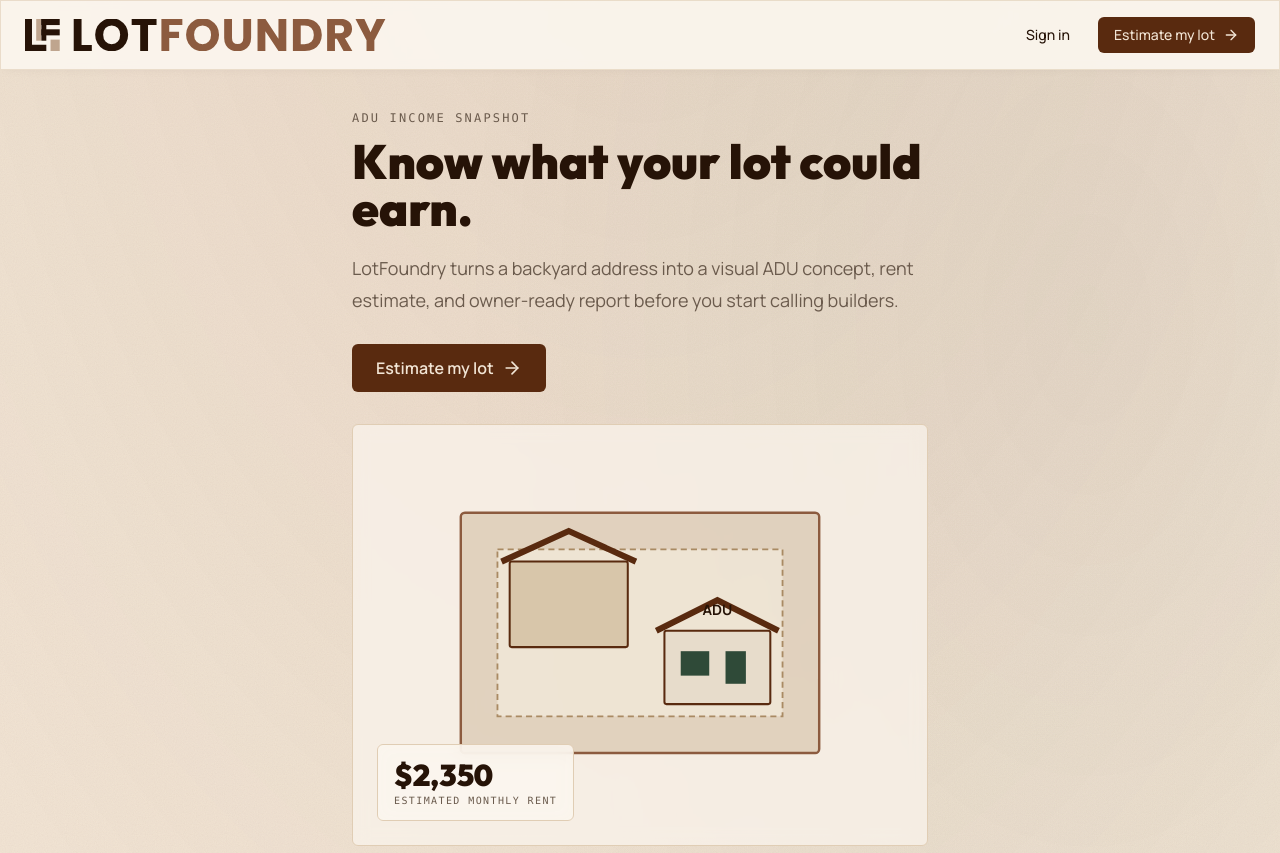
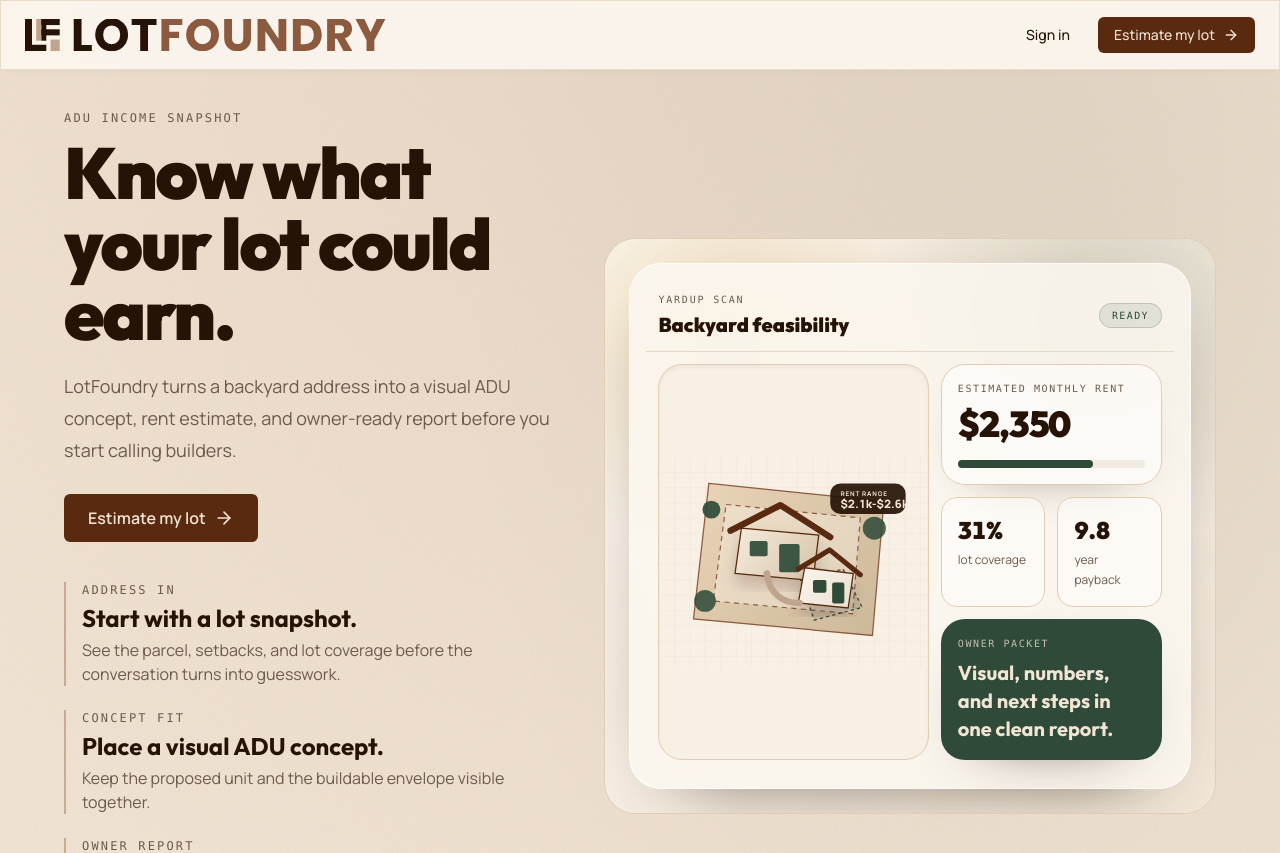
Before and after one commit to torralba85/YardUp, a Next.js app: page / in a window 1280 px wide. Shown: the top 853 px of the page. Built offline with nearby package versions, Linux system fonts and the light colour scheme; no server answers.

Commit message:
Polish landing hero visual

```diff
--- a/components/landing/HeroStory2D.tsx
+++ b/components/landing/HeroStory2D.tsx
@@ -3,21 +3,105 @@ import Link from "next/link";
 
 export function HeroStaticFrame() {
   return (
-    <div className="relative flex h-full min-h-[420px] items-center justify-center p-6">
-      <svg viewBox="0 0 220 160" className="h-full w-full max-w-md" role="img" aria-label="Lot with proposed ADU and income snapshot">
-        <rect x="22" y="20" width="176" height="118" fill="rgba(205,184,154,0.5)" stroke="#8C5B3F" strokeWidth="1.2" rx="2" />
-        <rect x="40" y="38" width="140" height="82" fill="rgba(248,240,228,0.55)" stroke="#a98a63" strokeWidth="0.9" strokeDasharray="3 2" />
-        <rect x="46" y="44" width="58" height="42" fill="#d8c6aa" stroke="#592A0F" strokeWidth="1" rx="1" />
-        <path d="M42 44 L75 29 L108 44" fill="none" stroke="#592A0F" strokeWidth="3" />
-        <rect x="122" y="78" width="52" height="36" fill="#e7dccb" stroke="#592A0F" strokeWidth="1" rx="1" />
-        <path d="M118 78 L148 63 L178 78" fill="none" stroke="#592A0F" strokeWidth="3" />
-        <rect x="130" y="88" width="14" height="12" fill="#2F4A38" />
-        <rect x="152" y="88" width="10" height="16" fill="#2F4A38" />
-        <text x="148" y="70" textAnchor="middle" fontSize="7" fontWeight="bold" fill="#261307" className="font-sans">ADU</text>
+    <div className="relative flex h-full min-h-[460px] items-center justify-center overflow-hidden p-4 sm:p-6">
+      <div
+        aria-hidden
+        className="absolute inset-0 bg-[radial-gradient(circle_at_18%_18%,rgba(200,146,42,0.18),transparent_30%),radial-gradient(circle_at_82%_12%,rgba(47,74,56,0.16),transparent_34%),linear-gradient(135deg,rgba(251,246,238,0.96),rgba(242,229,213,0.82))]"
+      />
+      <div
+        aria-hidden
+        className="absolute inset-x-8 top-8 h-28 rounded-full bg-lf-amber-soft blur-3xl"
+      />
+
+      <div className="relative w-full max-w-xl rounded-[2rem] border border-white/70 bg-lf-card/88 p-3 shadow-[0_28px_80px_-48px_rgba(38,19,7,0.75)] backdrop-blur md:p-4">
+        <div className="flex items-center justify-between border-b border-lf-hairline/70 px-3 py-3">
+          <div>
+            <p className="font-mono text-[10px] uppercase tracking-[0.18em] text-lf-muted">YardUp scan</p>
+            <p className="mt-1 font-display text-xl font-black text-lf-espresso">Backyard feasibility</p>
+          </div>
+          <div className="rounded-full border border-lf-forest/20 bg-lf-forest-soft px-3 py-1 font-mono text-[10px] uppercase tracking-[0.14em] text-lf-forest">
+            Ready
+          </div>
+        </div>
+
+        <div className="grid gap-3 p-3 lg:grid-cols-[1.1fr_0.9fr]">
+          <div className="relative overflow-hidden rounded-3xl border border-lf-hairline bg-lf-sand-2 shadow-inner">
+            <svg
+              viewBox="0 0 420 330"
+              className="h-full min-h-[300px] w-full"
+              role="img"
+              aria-label="Polished parcel map with proposed ADU, buildable envelope, and rental estimate"
+            >
+              <defs>
+                <linearGradient id="yardup-parcel" x1="62" y1="36" x2="344" y2="278" gradientUnits="userSpaceOnUse">
+                  <stop stopColor="#E9D4B7" />
+                  <stop offset="1" stopColor="#CDB89A" />
+                </linearGradient>
+                <linearGradient id="yardup-house" x1="118" y1="86" x2="246" y2="182" gradientUnits="userSpaceOnUse">
+                  <stop stopColor="#F8F0E4" />
+                  <stop offset="1" stopColor="#D8C6AA" />
+                </linearGradient>
+                <linearGradient id="yardup-adu" x1="216" y1="164" x2="322" y2="248" gradientUnits="userSpaceOnUse">
+                  <stop stopColor="#FBF6EE" />
+                  <stop offset="1" stopColor="#E7DCCB" />
+                </linearGradient>
+                <filter id="yardup-shadow" x="-20%" y="-20%" width="140%" height="140%">
+                  <feDropShadow dx="0" dy="14" stdDeviation="12" floodColor="#261307" floodOpacity="0.18" />
+                </filter>
+                <pattern id="yardup-grid" width="24" height="24" patternUnits="userSpaceOnUse">
+                  <path d="M 24 0 L 0 0 0 24" fill="none" stroke="#E0CDB4" strokeOpacity="0.48" strokeWidth="1" />
+                </pattern>
+              </defs>
+
+              <rect width="420" height="330" fill="#F8F0E4" />
+              <rect width="420" height="330" fill="url(#yardup-grid)" />
+              <path d="M78 42 352 70 334 280 54 254Z" fill="url(#yardup-parcel)" stroke="#8C5B3F" strokeWidth="2" />
+              <path d="M105 75 315 96 303 246 85 226Z" fill="#FBF6EE" fillOpacity="0.36" stroke="#8C5B3F" strokeDasharray="8 7" strokeWidth="1.8" />
+              <path d="M129 112 250 123 241 194 119 183Z" fill="url(#yardup-house)" filter="url(#yardup-shadow)" stroke="#592A0F" strokeWidth="2" />
+              <path d="M112 116 190 76 268 126" fill="none" stroke="#592A0F" strokeLinecap="round" strokeLinejoin="round" strokeWidth="10" />
+              <rect x="142" y="132" width="28" height="24" rx="3" fill="#2F4A38" opacity="0.92" />
+              <rect x="188" y="137" width="32" height="44" rx="3" fill="#2F4A38" opacity="0.92" />
+              <path d="M221 194 288 176 318 236 243 256Z" fill="#2F4A38" fillOpacity="0.09" stroke="#2F4A38" strokeDasharray="5 5" strokeWidth="2" />
+              <path d="M228 174 304 183 296 237 218 229Z" fill="url(#yardup-adu)" filter="url(#yardup-shadow)" stroke="#592A0F" strokeWidth="2" />
+              <path d="M218 176 267 146 315 185" fill="none" stroke="#592A0F" strokeLinecap="round" strokeLinejoin="round" strokeWidth="8" />
+              <rect x="241" y="193" width="21" height="20" rx="3" fill="#2F4A38" />
+              <rect x="271" y="197" width="19" height="33" rx="3" fill="#2F4A38" />
+              <path d="M169 183 C172 214 194 230 220 229" fill="none" stroke="#BFA58E" strokeLinecap="round" strokeWidth="10" />
+              <circle cx="82" cy="83" r="14" fill="#2F4A38" opacity="0.92" />
+              <circle cx="337" cy="112" r="18" fill="#2F4A38" opacity="0.86" />
+              <circle cx="72" cy="226" r="17" fill="#2F4A38" opacity="0.86" />
+              <g transform="translate(268 42)">
+                <rect width="118" height="48" rx="16" fill="#261307" opacity="0.92" />
+                <text x="16" y="20" fill="#F2E5D5" fontSize="10" fontWeight="700" letterSpacing="1.3">RENT RANGE</text>
+                <text x="16" y="38" fill="#F2E5D5" fontSize="18" fontWeight="900">$2.1k-$2.6k</text>
+              </g>
             </svg>
-      <div className="pointer-events-none absolute bottom-6 left-6 rounded-md border border-lf-hairline bg-lf-card/90 px-4 py-3 backdrop-blur">
-        <div className="font-display text-3xl font-black tabular-nums text-lf-espresso">$2,350</div>
-        <div className="font-mono text-[10px] uppercase tracking-[0.14em] text-lf-muted">estimated monthly rent</div>
+          </div>
+
+          <div className="grid gap-3">
+            <div className="rounded-3xl border border-lf-hairline bg-white/55 p-4 shadow-[0_18px_50px_-38px_rgba(38,19,7,0.65)]">
+              <p className="font-mono text-[10px] uppercase tracking-[0.16em] text-lf-muted">Estimated monthly rent</p>
+              <div className="mt-2 font-display text-4xl font-black tracking-[-0.03em] text-lf-espresso">$2,350</div>
+              <div className="mt-4 h-2 rounded-full bg-lf-taupe-soft">
+                <div className="h-full w-[72%] rounded-full bg-lf-forest" />
+              </div>
+            </div>
+            <div className="grid grid-cols-2 gap-3">
+              <div className="rounded-2xl border border-lf-hairline bg-white/50 p-4">
+                <p className="font-display text-2xl font-black text-lf-espresso">31%</p>
+                <p className="mt-1 text-xs leading-5 text-lf-muted">lot coverage</p>
+              </div>
+              <div className="rounded-2xl border border-lf-hairline bg-white/50 p-4">
+                <p className="font-display text-2xl font-black text-lf-espresso">9.8</p>
+                <p className="mt-1 text-xs leading-5 text-lf-muted">year payback</p>
+              </div>
+            </div>
+            <div className="rounded-3xl border border-lf-forest/20 bg-lf-forest px-4 py-4 text-lf-sand shadow-[0_20px_60px_-42px_rgba(38,19,7,0.8)]">
+              <p className="font-mono text-[10px] uppercase tracking-[0.16em] opacity-75">Owner packet</p>
+              <p className="mt-2 font-display text-xl font-bold">Visual, numbers, and next steps in one clean report.</p>
+            </div>
+          </div>
+        </div>
       </div>
     </div>
   );
@@ -32,12 +116,13 @@ const BEATS = [
 export function HeroStory2D() {
   return (
     <section className="px-6 pt-10">
-      <div className="mx-auto max-w-xl">
+      <div className="mx-auto grid max-w-6xl items-center gap-10 lg:grid-cols-[0.9fr_1.1fr]">
+        <div>
           <p className="lf-reveal font-mono text-xs uppercase tracking-[0.18em] text-lf-muted">ADU income snapshot</p>
-        <h1 className="lf-reveal mt-3 font-display text-5xl font-black leading-[0.98] text-lf-espresso">
+          <h1 className="lf-reveal mt-3 max-w-xl font-display text-5xl font-black leading-[0.98] tracking-[-0.03em] text-lf-espresso md:text-7xl">
             Know what your lot could earn.
           </h1>
-        <p className="lf-reveal mt-5 text-lg leading-8 text-lf-muted">
+          <p className="lf-reveal mt-5 max-w-lg text-lg leading-8 text-lf-muted">
             LotFoundry turns a backyard address into a visual ADU concept, rent estimate, and owner-ready report before you start calling builders.
           </p>
           <Link
@@ -47,10 +132,7 @@ export function HeroStory2D() {
             Estimate my lot
             <ArrowRight className="h-5 w-5" />
           </Link>
-        <div className="mt-8 overflow-hidden rounded-md border border-lf-hairline bg-lf-card/70 backdrop-blur">
-          <HeroStaticFrame />
-        </div>
-        <div className="mt-10 space-y-8">
+          <div className="mt-10 grid gap-6 sm:grid-cols-3 lg:grid-cols-1">
             {BEATS.map((b) => (
               <div key={b.title} className="lf-reveal border-l-2 border-lf-clay/40 pl-4">
                 <p className="font-mono text-xs uppercase tracking-[0.18em] text-lf-muted">{b.kicker}</p>
@@ -60,6 +142,11 @@ export function HeroStory2D() {
             ))}
           </div>
         </div>
+
+        <div className="overflow-hidden rounded-[2rem] border border-lf-hairline bg-lf-card/70 backdrop-blur">
+          <HeroStaticFrame />
+        </div>
+      </div>
     </section>
   );
 }
```
Lines whose indentation alone changed are shown as unchanged.
